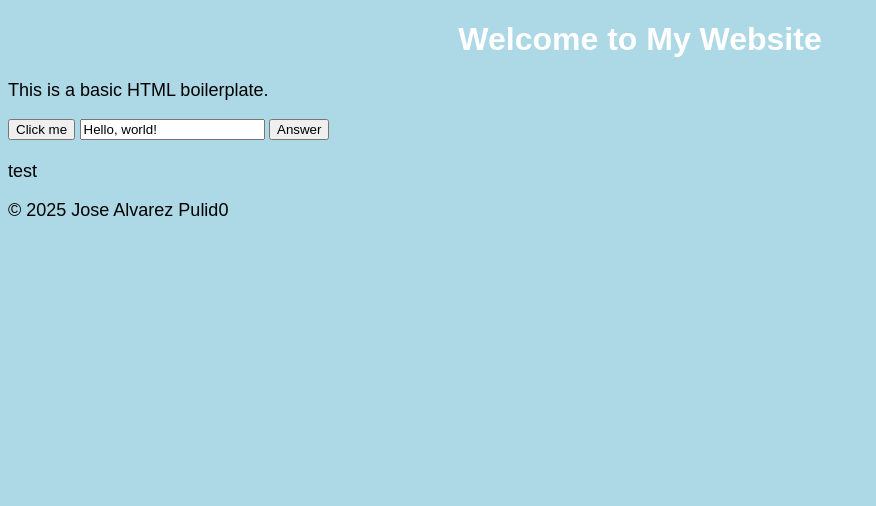
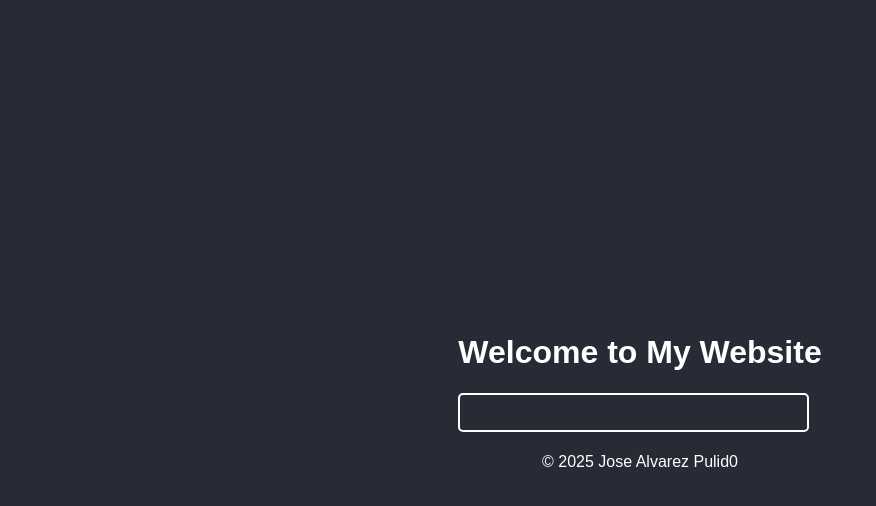
Before and after one commit to jlalvarezpulido/CCNA-studyapp, a website: page webtech/index.html in a window 1280 px wide. Shown: the whole page, without its empty margins (0-876 px from the left). Drawn offline with Linux system fonts and the light colour scheme.

Commit message:
added styling to the web app

```diff
--- a/webtech/index.html
+++ b/webtech/index.html
@@ -8,12 +8,9 @@
 </head>
 <body>
 	<h1 id="Text">Welcome to My Website</h1>
-        <p>This is a basic HTML boilerplate.</p>
-	<button onClick="changeText()">Click me</button>
-	<input type="text" id="Answer" value="Hello, world!">
-	<button onClick="answerQuestion()">Answer</button>
+	<input class="command-line" type="text" id="Answer" value="" onkeydown="textBox(event)">
 	<h1 id="Result"></h1>
-	<p id="Notes">test</p>
+	<h2 id="Notes"></h2>
 
     <footer>
         <p>&copy; 2025 Jose Alvarez Pulid0</p>
--- a/webtech/scripts/index.js
+++ b/webtech/scripts/index.js
@@ -1,7 +1,12 @@
+let jsondata;
+let answer;
+let notes;
+let sessionNum = 0;
 
-let jsondata
-let answer
-let notes
+const quizQuestion = document.getElementById("Text");
+const quizResult = document.getElementById("Result");
+const quizNotes = document.getElementById("Notes");
+const quizAnswer = document.getElementById("Answer");
 
 fetch('data/transportLayer_1.json')
 	.then(response => response.json())
@@ -15,9 +20,12 @@ function changeText() {
 	const min = 0;
 	const max = 42;
 	let rand = Math.floor(Math.random() * (max - min + 1)) + min;
-            document.getElementById("Text").textContent = jsondata[rand].question;
+
+        quizQuestion.textContent = jsondata[rand].question;
 	setAnswer(jsondata[rand].answer, jsondata[rand].notes);
-        }
+	quizNotes.textContent = "";
+	quizResult.textContent = "";
+}
 
 function setAnswer(chalAnswer,chalNotes){
 	answer = chalAnswer;
@@ -26,13 +34,27 @@ function setAnswer(chalAnswer,chalNotes){
 }
 
 function answerQuestion(){
-	userAnswer = document.getElementById("Answer").value;
-	if(userAnswer.toUpperCase() === answer.toUpperCase()){
-		document.getElementById("Result").textContent = "Correct";
+	userAnswer = quizAnswer.value;
+	if(userAnswer.toString().toUpperCase() === answer.toString().toUpperCase()){
+		quizResult.textContent = "Correct";
+		quizNotes.textContent = notes;
 	}
 	else{
-		document.getElementById("Result").textContent = "Incorrect";
-		document.getElementById("Notes").textContent = notes;
+		quizResult.textContent = "Incorrect";
+		quizNotes.textContent = notes;
 	}
+}
 
+function textBox(event){
+	if (event.key === "Enter"){
+		sessionNum++
+		if(sessionNum % 2 === 0){
+			quizAnswer.value = "";
+			changeText();
+		}
+		else{
+			answerQuestion();
+
+		}
+	}
 }
--- a/webtech/stylesheets/styles.css
+++ b/webtech/stylesheets/styles.css
@@ -1,11 +1,41 @@
+html {
+    display: flex;
+    justify-content: center; /* Centers horizontally */
+    align-items: center; /* Centers vertically */
+    height: 100vh; /* Full viewport height */
+}
+
+input.command-line {
+    background-color: #282a36;
+    color: #f8f8f2;
+    font-family: monospace;
+    border: 2px solid white;
+    padding: 10px;
+    width: 300px;
+    outline: none;
+    caret-color: #50fa7b;
+    border-radius: 10px;
+    size: 10px;
+}
+
 body {
-    background-color: lightblue;
+    background-color: #282a36; /* Dracula background */
     font-family: Arial, sans-serif;
 }
-h1 {
+
+h1, h2, footer{
     color: white;
     text-align: center;
 }
-p {
-    font-size: 18px;
+
+input.command-line {
+    background-color: #282a36; /* Dracula background */
+    color: #f8f8f2; /* Dracula foreground */
+    font-family: monospace;
+    border: 2px solid white;
+    border-radius: 5px;
+    padding: 10px;
+    width: 90%;
+    outline: none;
+    caret-color: #50fa7b; /* Dracula green */
 }
```
